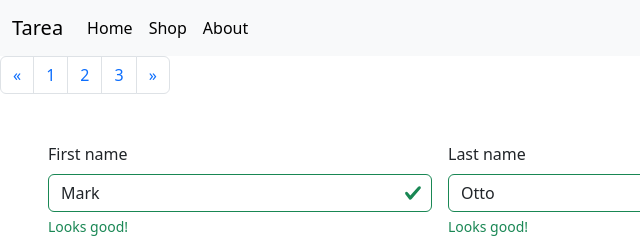
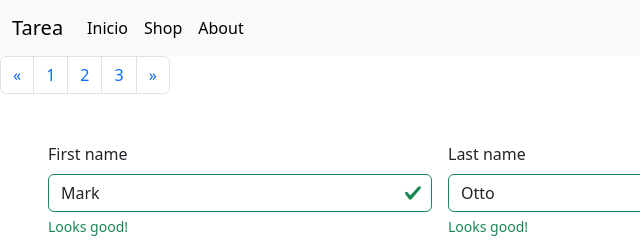
Before and after one commit to FernandoKumul/web-93-task-git, a plain HTML site: page index.html in a window 1280 px wide. Shown: the top 240 px of the page, 0-640 px from the left. Drawn offline with nearby package versions, Linux system fonts and the light colour scheme.

Commit message:
change name

```diff
--- a/index.html
+++ b/index.html
@@ -25,7 +25,7 @@
                     <a class="navbar-brand" href="#">Tarea</a>
                     <ul class="navbar-nav me-auto mb-2 mb-lg-0">
                         <li class="nav-item">
-                            <a class="nav-link active" aria-current="page" href="#">Home</a>
+                            <a class="nav-link active" aria-current="page" href="#">Inicio</a>
                         </li>
                         <li class="nav-item">
                             <a class="nav-link active" aria-current="page" href="#">Shop</a>
```
